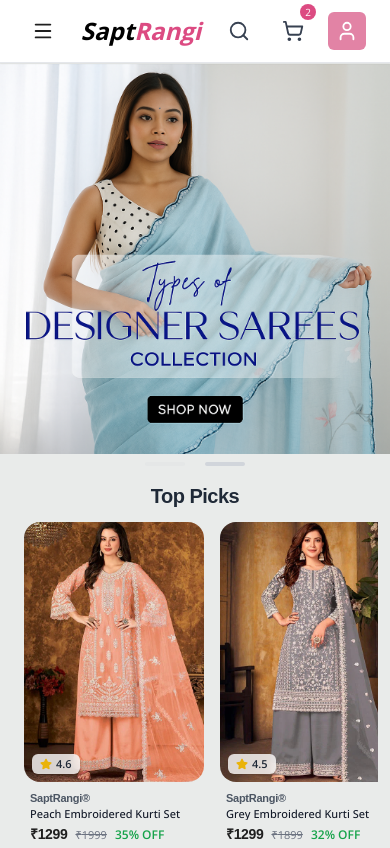
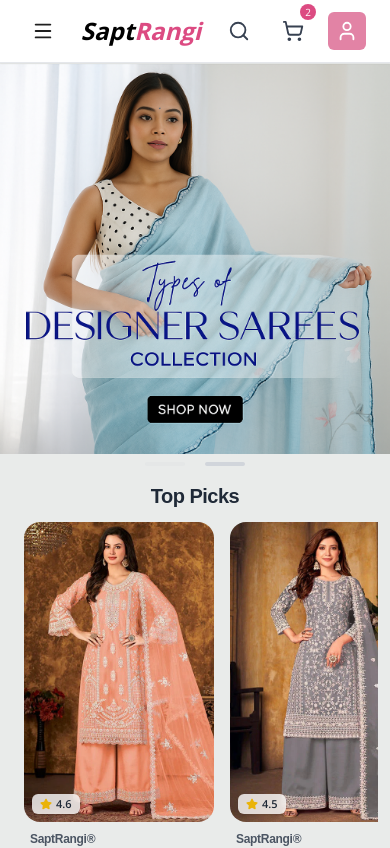
Before and after one commit to tushar0945/Saptrangi-kurties-and-sarees, a React (Vite) app: page / in a window 390 px wide. Shown: the top 848 px of the page. Built offline with nearby package versions, Linux system fonts and the light colour scheme.

Commit message:
product card updation

```diff
--- a/src/pages/Home/HomeProductCard.jsx
+++ b/src/pages/Home/HomeProductCard.jsx
@@ -369,16 +369,22 @@ const HomeProductCard = ({ image, title, price, oldPrice, rating }) => {
     : null;
 
   return (
-    <div className="w-[180px] sm:w-[200px] md:w-[220px] lg:w-[260px] rounded-2xl cursor-pointer transition-all">
-      {/* Product Image */}
+    <div
+      className="w-[190px] sm:w-[210px] md:w-[230px] lg:w-[260px]
+                    rounded-2xl cursor-pointer transition-all"
+    >
+      {/* IMAGE */}
       <div
         className="relative w-full
-                      h-[260px] sm:h-[280px] md:h-[300px] lg:h-[340px]
+                      h-[300px] sm:h-[320px] md:h-[330px] lg:h-[360px]
                       rounded-2xl overflow-hidden"
       >
-        <img src={image} alt={title} className="w-full h-full object-cover" />
+        <img
+          src={image}
+          alt={title}
+          className="w-full h-full object-cover object-[center_-0%]"
+        />
 
-        {/* Rating Badge */}
         <div
           className="absolute bottom-2 left-2 md:bottom-3 md:left-3
                         flex items-center gap-1 bg-white/80 backdrop-blur-sm
@@ -391,28 +397,25 @@ const HomeProductCard = ({ image, title, price, oldPrice, rating }) => {
         </div>
       </div>
 
-      {/* Text Information */}
+      {/* TEXT */}
       <div className="mt-2 md:mt-3 px-1.5 pb-3">
-        <h3 className="text-[11px] sm:text-[12px] md:text-[13px] font-bold text-gray-600">
+        <h3 className="text-[12px] md:text-[13px] font-bold text-gray-600">
           SaptRangi®
         </h3>
 
-        <p className="text-[11px] sm:text-[12px] md:text-[13px] text-gray-900 font-medium leading-tight line-clamp-2">
+        <p className="text-[12px] md:text-[13px] text-gray-900 font-medium leading-tight line-clamp-2">
           {title}
         </p>
 
-        {/* Pricing */}
-        <div className="flex items-center gap-2 mt-1 sm:mt-1.5">
-          <h4 className="text-[14px] sm:text-[15px] md:text-[16px] font-bold">
-            ₹{price}
-          </h4>
+        <div className="flex items-center gap-2 mt-1">
+          <h4 className="text-[15px] md:text-[16px] font-bold">₹{price}</h4>
 
           {oldPrice && (
             <>
-              <p className="text-[11px] sm:text-[12px] line-through text-gray-500">
+              <p className="text-[12px] line-through text-gray-500">
                 ₹{oldPrice}
               </p>
-              <p className="text-[12px] sm:text-[13px] text-green-600 font-semibold">
+              <p className="text-[13px] text-green-600 font-semibold">
                 {discount}% OFF
               </p>
             </>
```
